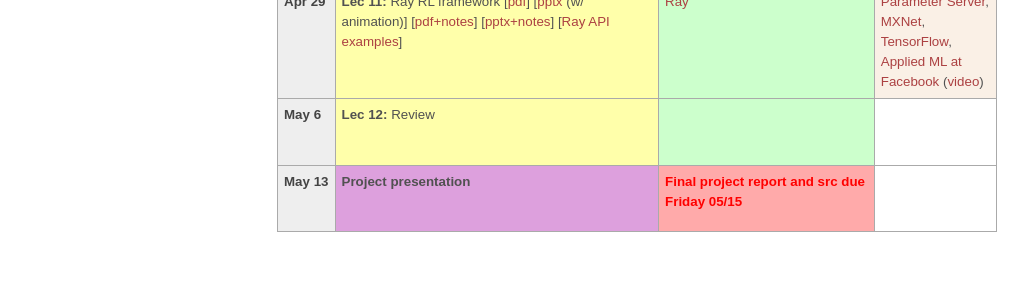
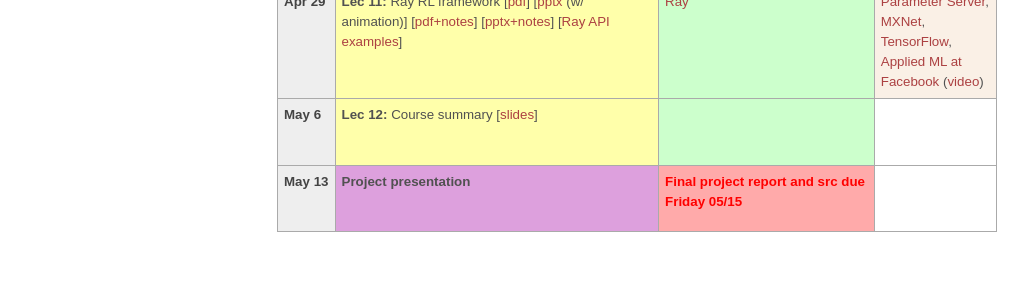
Before and after one commit to tddg/cs675-spring20, a Jekyll site: the page built from schedule.md, in a window 1280 px wide. Shown: the part 1430-1730 px from the top of the page, without its empty margins (3-1031 px from the left). Built offline with Jekyll 4.4.1, drawn with Linux system fonts in a browser that asks for light colours.

Commit message:
added lec 12

```diff
--- a/_data/news.yml
+++ b/_data/news.yml
@@ -1,3 +1,6 @@
+
+- date: <strong>05/04/2020</strong>
+  headline: "Lec 12 is posted."
 
 - date: <strong>04/29/2020</strong>
   headline: "Lec 11's notes (lecture notes + Ray API examples) are posted."
--- a/schedule.md
+++ b/schedule.md
@@ -257,7 +257,7 @@ The course schedule is tentative and subject to change. You can find our reading
 <tr> <!-- week of May 4 -->
   <td id="2020-5-6" class="date"><b>May 6</b></td>
   <td class="lecture">
-	<b>Lec 12:</b> Review</td>
+	<b>Lec 12:</b> Course summary [<a href="./public/lecs/lec12-review.pdf">slides</a>]</td>
   <td class="nodue"></td>
   <td></td>
 </tr>
```
Also changed, not shown: 1 other file.
